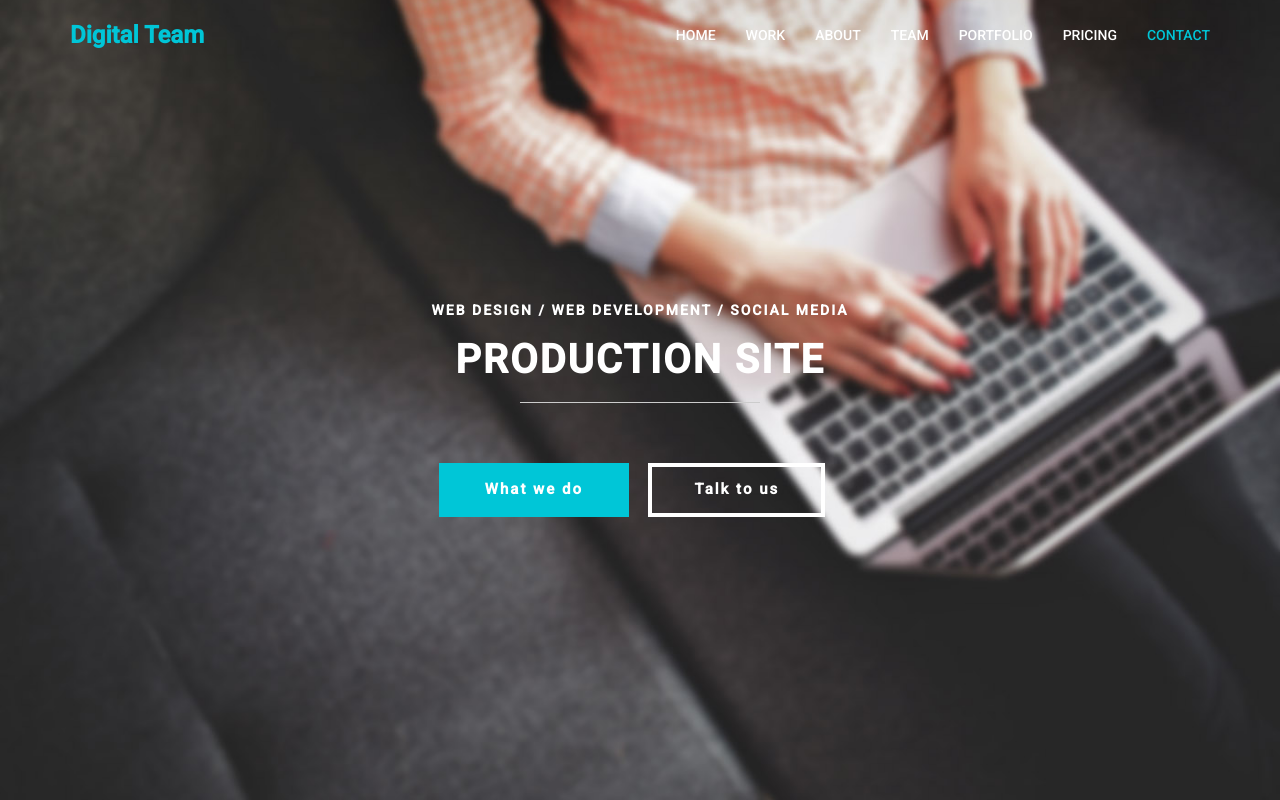
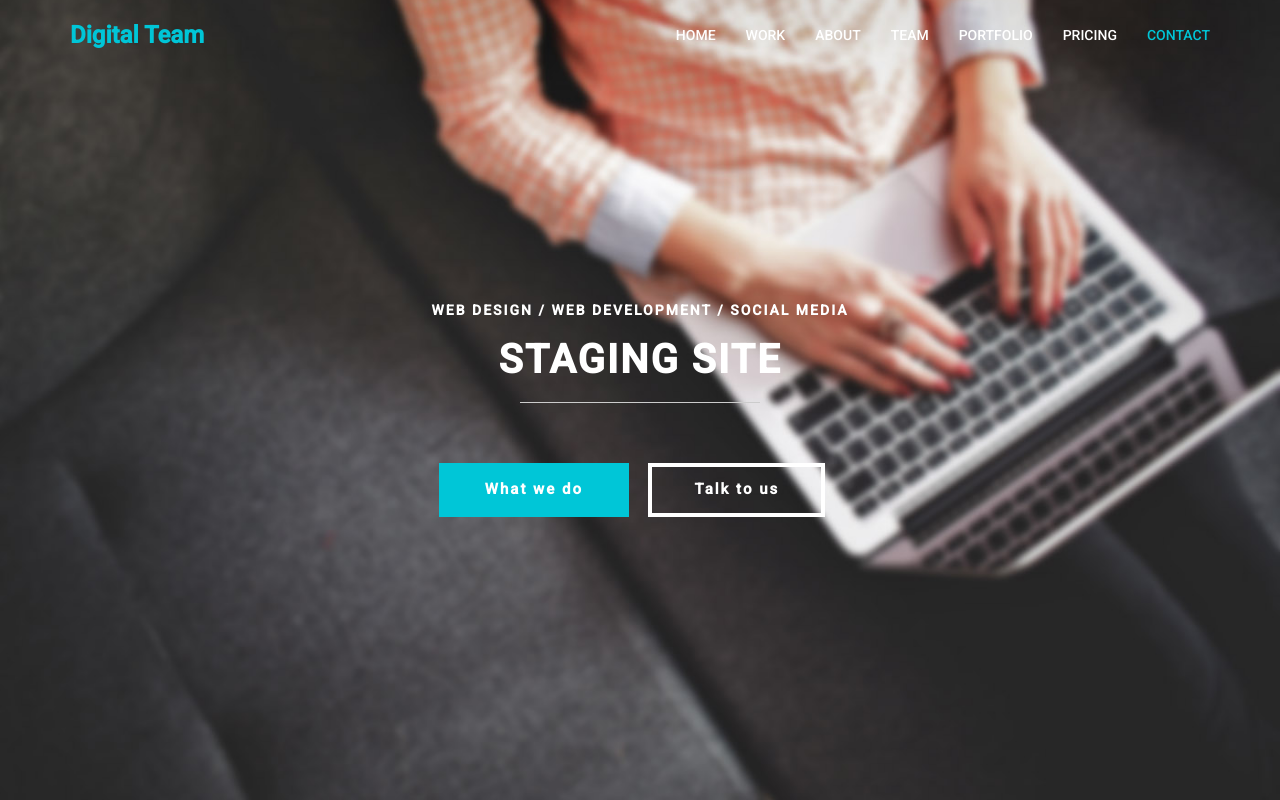
Before and after one commit to RahulSaketham/asg-ansible, a plain HTML site: page index.html in a window 1280 px wide. Shown: the top 800 px of the page. Drawn offline with Linux system fonts and the light colour scheme.

Commit message:
Staging site

```diff
--- a/index.html
+++ b/index.html
@@ -74,7 +74,7 @@ http://www.tooplate.com/view/2075-digital-team
 		<div class="row">
 			<div class="col-md-12 col-sm-12">
 				<h3>WEB DESIGN / WEB DEVELOPMENT / SOCIAL MEDIA</h3>
-				<h1>PRODUCTION SITE</h1>
+				<h1>STAGING SITE</h1>
 				<hr>
 				<a href="#work" class="smoothScroll btn btn-danger">What we do</a>
 				<a href="#contact" class="smoothScroll btn btn-default">Talk to us</a>
```
